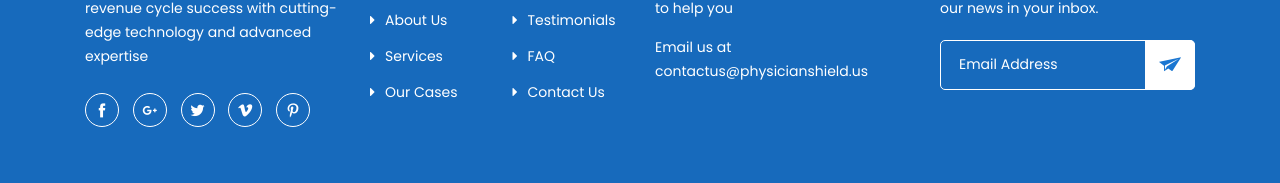
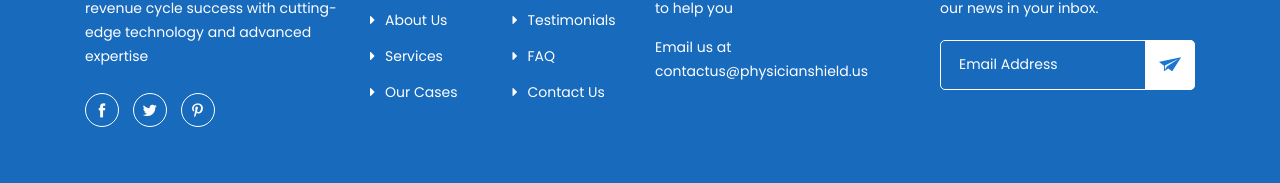
Before and after one commit to maniaimam/physician-shield, a plain HTML site: page portfolio-details.html in a window 1280 px wide. Shown: the part 1840-2023 px from the top of the page. Drawn offline with Linux system fonts and the light colour scheme; a script that the page names is missing.

Commit message:
changes agan

```diff
--- a/portfolio-details.html
+++ b/portfolio-details.html
@@ -234,9 +234,7 @@
 								<!-- Social -->
 								<ul class="social">
 									<li><a href="#"><i class="icofont-facebook"></i></a></li>
-									<li><a href="#"><i class="icofont-google-plus"></i></a></li>
 									<li><a href="#"><i class="icofont-twitter"></i></a></li>
-									<li><a href="#"><i class="icofont-vimeo"></i></a></li>
 									<li><a href="#"><i class="icofont-pinterest"></i></a></li>
 								</ul>
 								<!-- End Social -->
```
Also changed, not shown: index.html (+0 -2 lines).
